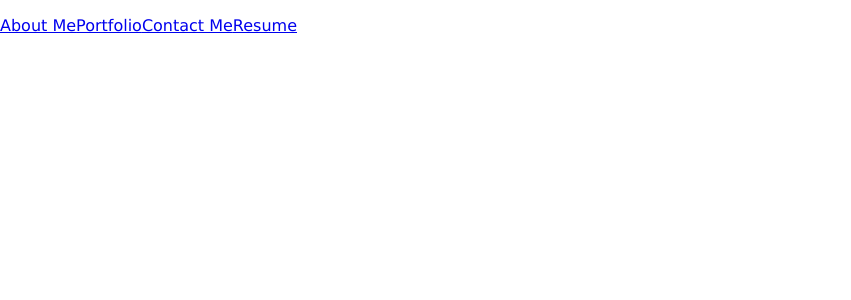
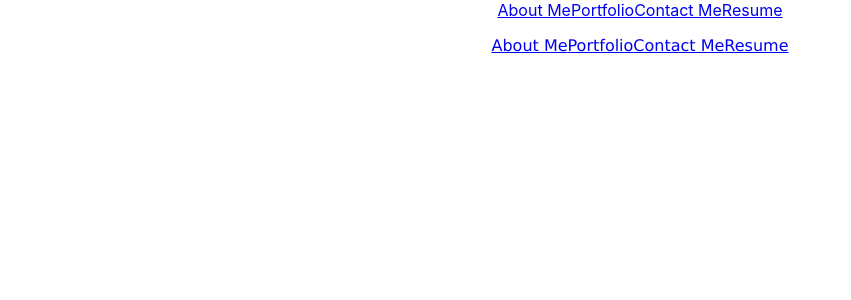
Before and after one commit to saharkichi/new-new-portfolio, a React (Create React App) app: page / in a window 1280 px wide. Shown: the top 300 px of the page, without its empty margins (0-851 px from the left). Built offline with nearby package versions, Linux system fonts and the light colour scheme.

Commit message:
tutor help implementing routes

```diff
--- a/src/App.js
+++ b/src/App.js
@@ -9,10 +9,23 @@
 import Portfolio from "./components/portfolio";
 import Projects from "./components/projects";
 import Resume from "./components/resume";
+import {BrowserRouter, Routes, Route} from "react-router-dom";
 
 function App() {
     return (
-        <Homepage />
+        <div className="App">
+            <BrowserRouter>
+                <Header/>
+                <Routes>
+                    <Route path="/Home" element={<Homepage/>}/>
+                    <Route path="/Contact" element={<Contact/>}/>
+                    <Route path="/Portfolio" element={<Portfolio/>}/>
+                    <Route path="/" element={<Homepage/>}/>
+
+                </Routes>
+                <Footer/>
+            </BrowserRouter>
+         </div>
     )
 }
 
```
